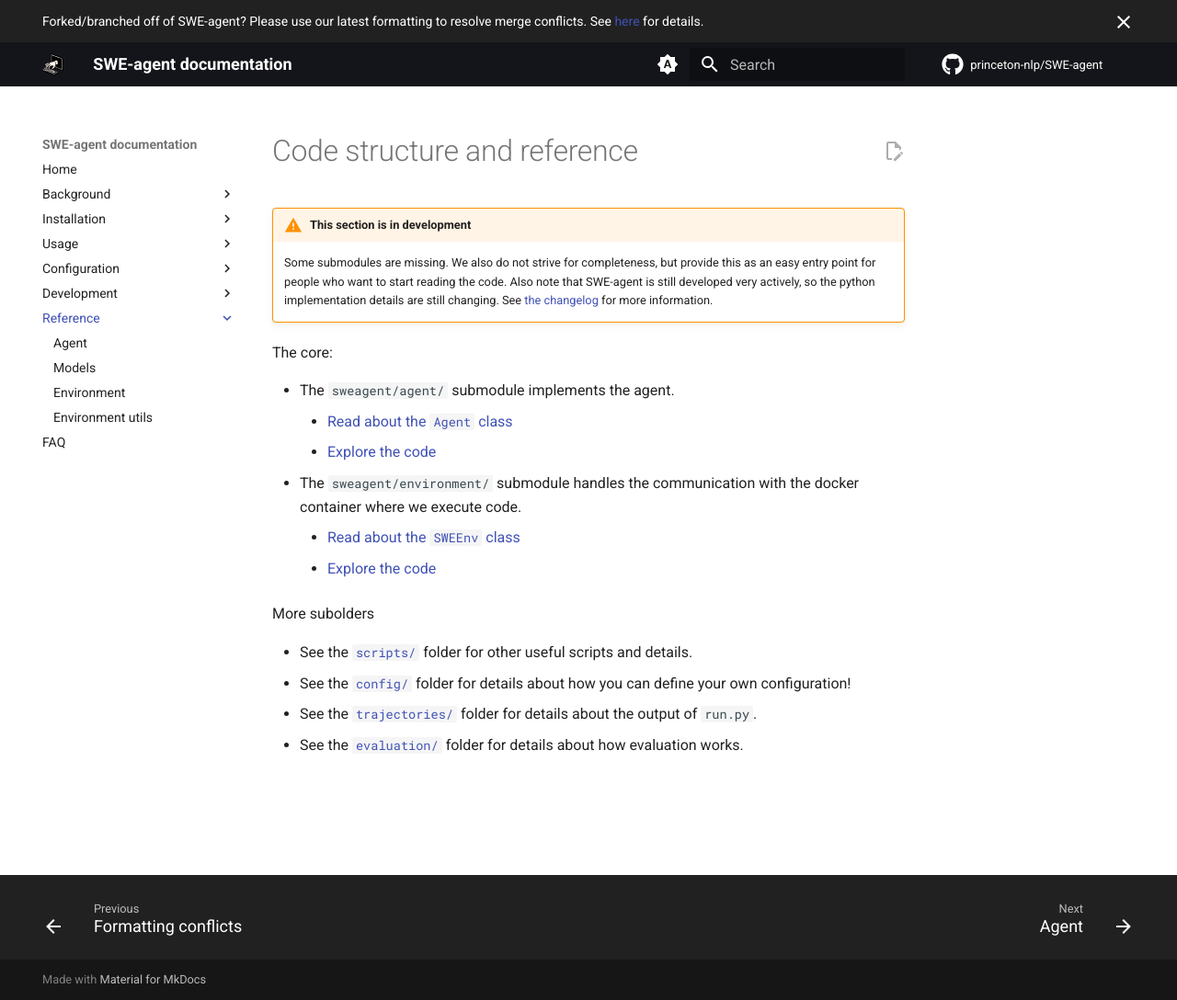
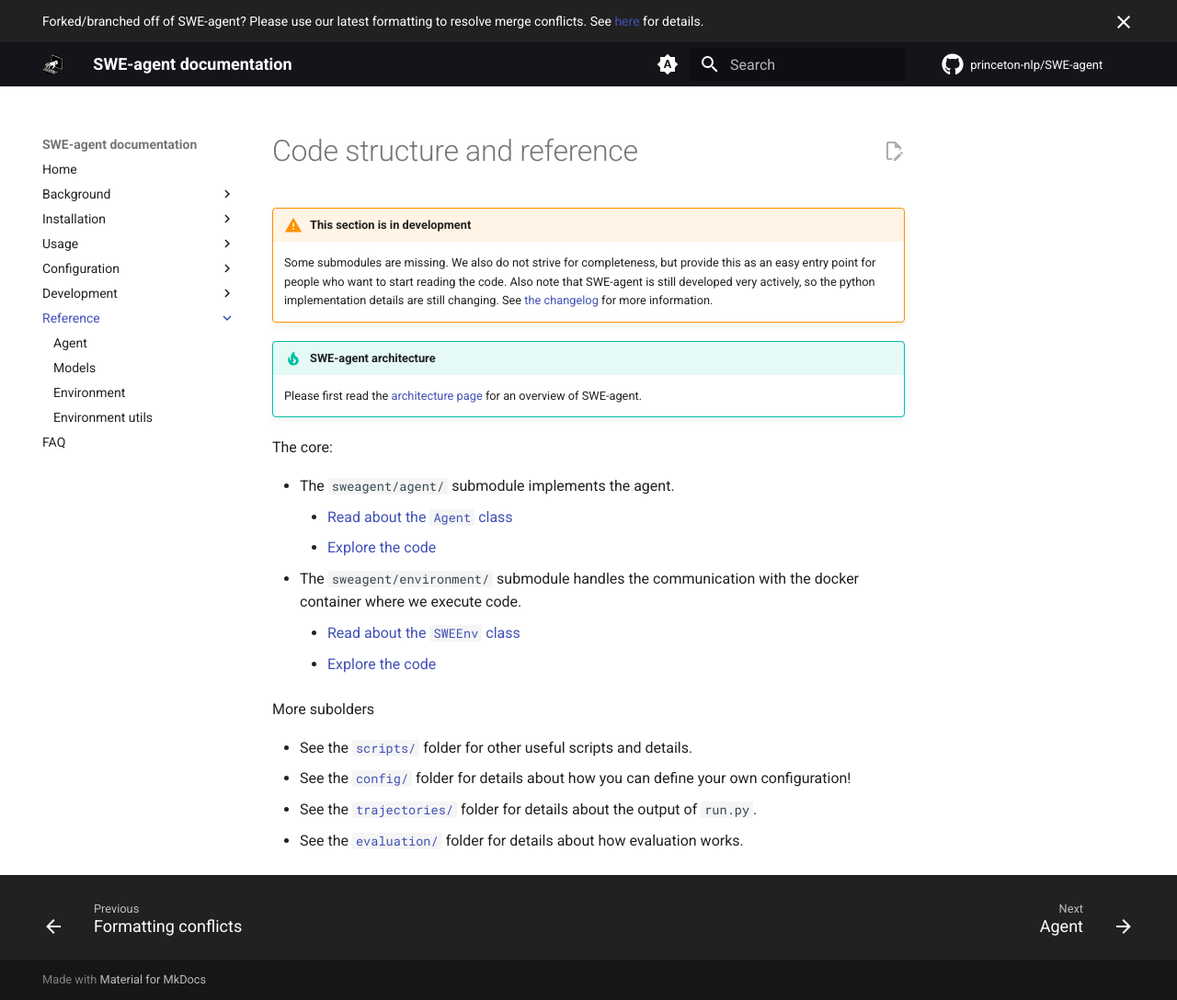
Before and after one commit to princeton-nlp/SWE-agent, an MkDocs documentation site: the page built from docs/reference/index.md, in a window 1280 px wide and 1088 px high. Shown: the whole window at 92% size. Built offline with MkDocs 1.6.1 and Material for MkDocs 9.7.7, drawn with Linux system fonts in a browser that asks for light colours; comment, search, counter and statistics services are not loaded.

Commit message:
Doc: Add link to architecture slide (#653)

```diff
--- a/docs/reference/index.md
+++ b/docs/reference/index.md
@@ -5,6 +5,9 @@
     for people who want to start reading the code.
     Also note that SWE-agent is still developed very actively, so the python implementation details
     are still changing. See [the changelog](../installation/changelog.md) for more information.
+
+!!! tip "SWE-agent architecture"
+    Please first read the [architecture page](../background/architecture.md) for an overview of SWE-agent.
 
 The core:
 
```
Also changed, not shown: docs/background/architecture.md (+1 -1 lines).
